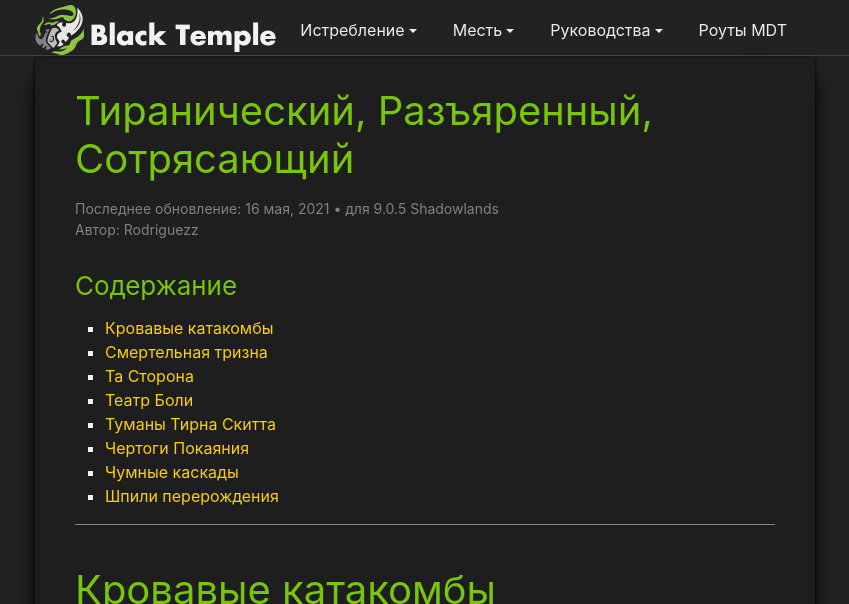
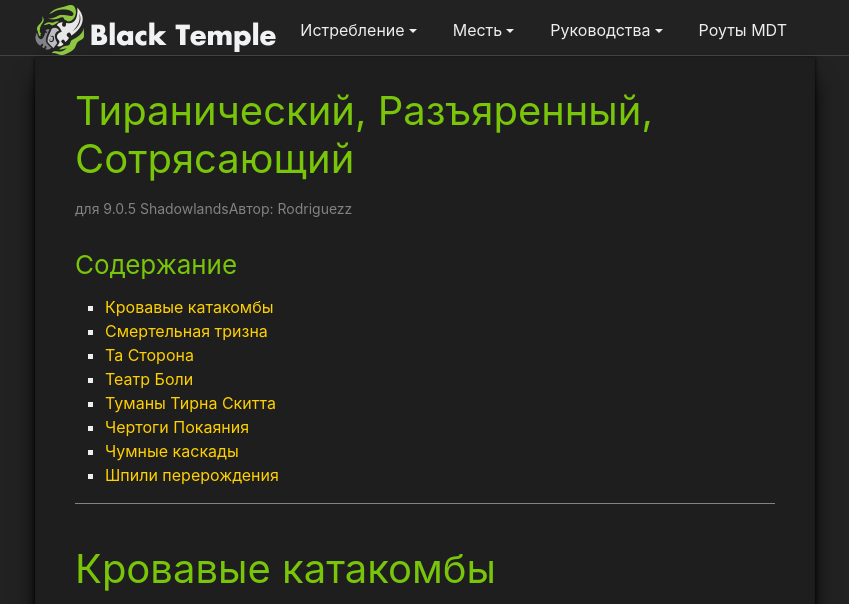
Before and after one commit to blacktempl/blacktempl.github.io, a Jekyll site: the page built from guide/route/Tyrannical-Raging-Quaking.md, in a window 1280 px wide and 900 px high, cut to the strip 0-604 px from the top of the window. Shown: the whole strip, without its empty margins (215-1064 px from the left). Built offline with Jekyll 4.4.1, drawn with Linux system fonts in a browser that asks for light colours; a script that is not in the unit is left out; comment, search, counter and statistics services are not loaded.

Commit message:
Update Tyrannical-Raging-Quaking.md

```diff
--- a/guide/route/Tyrannical-Raging-Quaking.md
+++ b/guide/route/Tyrannical-Raging-Quaking.md
@@ -2,7 +2,7 @@
 layout: page
 title: Тиранический, Разъяренный, Сотрясающий
 description: Маршруты для недели Тиранический, Разъяренный, Сотрясающий и Полный гордыни Mythic Dungeon Tools 9.0.5 Shadowlands
-last_update: 16-05-2021 09:00:00 +0800
+date: 2021-05-13 00:00:00
 game_version: 9.0.5 Shadowlands
 author: Rodriguezz
 toc: true
```
